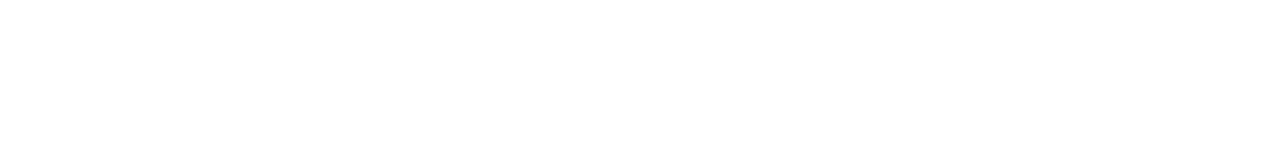
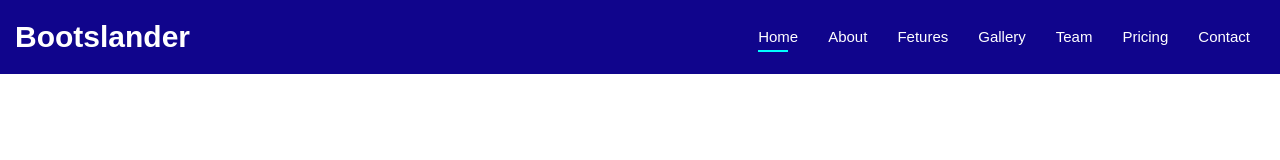
Before and after one commit to mosharofhossain1/Bootslander-clone, a plain HTML site: page index.html in a window 1280 px wide. Drawn offline with Linux system fonts and the light colour scheme.

Commit message:
Header menu design compleate

```diff
--- /dev/null
+++ b/css/responsive.css
@@ -0,0 +1,86 @@
+/* Mobile Device BreakPoint */
+@media screen and (min-width: 768px) {
+  nav {
+    display: block;
+  }
+  .menubar {
+    display: none;
+  }
+}
+
+@media screen and (min-width: 769px) {
+  nav {
+    display: none;
+  }
+  .menubar {
+    display: block;
+    color: #fff;
+  }
+}
+
+@media screen and (min-width: 992px) {
+  .headerInnerContainer {
+    display: flex;
+    justify-content: space-between;
+    align-items: center;
+    height: 74px;
+  }
+  .headerLogo a {
+    text-decoration: none;
+    color: #fff;
+    font-family: "Raleway", sans-serif;
+  }
+  .headerLogo h1{
+    font-size: 30px;
+    font-weight: 700;
+  }
+  .menubar {
+    display: none;
+  }
+  nav {
+    display: block;
+  }
+  nav ul {
+    display: flex;
+    align-items: center;
+  }
+
+  nav ul li {
+    list-style: none;
+    padding: 0px 15px;
+    position: relative;
+  }
+
+  nav ul li a {
+    text-decoration: none;
+    color: #fff;
+    font-family: "Poppins", sans-serif;
+    font-size: 15px;
+    font-weight: 400;
+  }
+  nav ul li::before {
+    content: "";
+    width: 0;
+    height: 2px;
+    background-color: aqua;
+    display: block;
+    left: 15px;
+    bottom: -6px;
+    transition: 0.3s;
+    position: absolute;
+  }
+  .active::after {
+    content: "";
+    width: 30px;
+    height: 2px;
+    background-color: aqua;
+    display: block;
+    left: 15px;
+    bottom: -6px;
+    transition: 0.3s;
+    position: absolute;
+  }
+  nav ul li:hover::before {
+    width: 30px;
+  }
+}
--- /dev/null
+++ b/css/styles.css
@@ -0,0 +1,44 @@
+/* Default css styles */
+* {
+  margin: 0;
+  padding: 0;
+  box-sizing: border-box;
+}
+
+.container {
+  max-width: 1270px;
+  margin: 0 auto;
+}
+
+/* Google fonts cdn */
+@import url("https://fonts.googleapis.com/css2?family=Poppins:ital,wght@0,100;0,200;0,300;0,400;0,500;0,600;0,700;0,800;0,900;1,100;1,200;1,300;1,400;1,500;1,600;1,700;1,800;1,900&family=Raleway:ital,wght@0,100..900;1,100..900&display=swap");
+
+/* Header styles  */
+header {
+  background-color: #10058c;
+}
+.headerLogo a {
+  text-decoration: none;
+  font-size: 13px;
+  font-weight: 700;
+  color: #fff;
+  font-family: "Raleway", sans-serif;
+}
+
+nav {
+  display: none;
+}
+
+.menubar {
+  display: block;
+  color: #fff;
+  font-size: 20px;
+}
+
+.headerInnerContainer {
+  display: flex;
+  align-items: center;
+  justify-content: space-between;
+  height: 70px;
+  padding: 10px;
+}
--- a/index.html
+++ b/index.html
@@ -4,8 +4,34 @@
     <meta charset="UTF-8">
     <meta name="viewport" content="width=device-width, initial-scale=1.0">
     <title>Bootslander</title>
+
+    <!-- FontAawesome CDN -->
+    <link rel="stylesheet" href="https://cdnjs.cloudflare.com/ajax/libs/font-awesome/6.7.2/css/all.min.css" integrity="sha512-Evv84Mr4kqVGRNSgIGL/F/aIDqQb7xQ2vcrdIwxfjThSH8CSR7PBEakCr51Ck+w+/U6swU2Im1vVX0SVk9ABhg==" crossorigin="anonymous" referrerpolicy="no-referrer" />
+    <link rel="stylesheet" href="./css/styles.css">
+    <link rel="stylesheet" href="./css/responsive.css">
 </head>
 <body>
-
+    <!-- Header design  -->
+     <header>
+        <div class="container">
+            <div class="headerInnerContainer">
+                <div class="headerLogo">
+                    <a href="#"><h1>Bootslander</h1></a>
+                </div>
+                <div class="menubar"><i class="fa-solid fa-bars"></i></div>
+                <nav>
+                    <ul>
+                        <li><a class="active" href="#">Home</a></li>
+                        <li><a href="#">About</a></li>
+                        <li><a href="#">Fetures</a></li>
+                        <li><a href="#">Gallery</a></li>
+                        <li><a href="#">Team</a></li>
+                        <li><a href="#">Pricing</a></li>
+                        <li><a href="#">Contact</a></li>
+                    </ul>
+                </nav>
+            </div>
+        </div>
+     </header>
 </body>
 </html>
```
